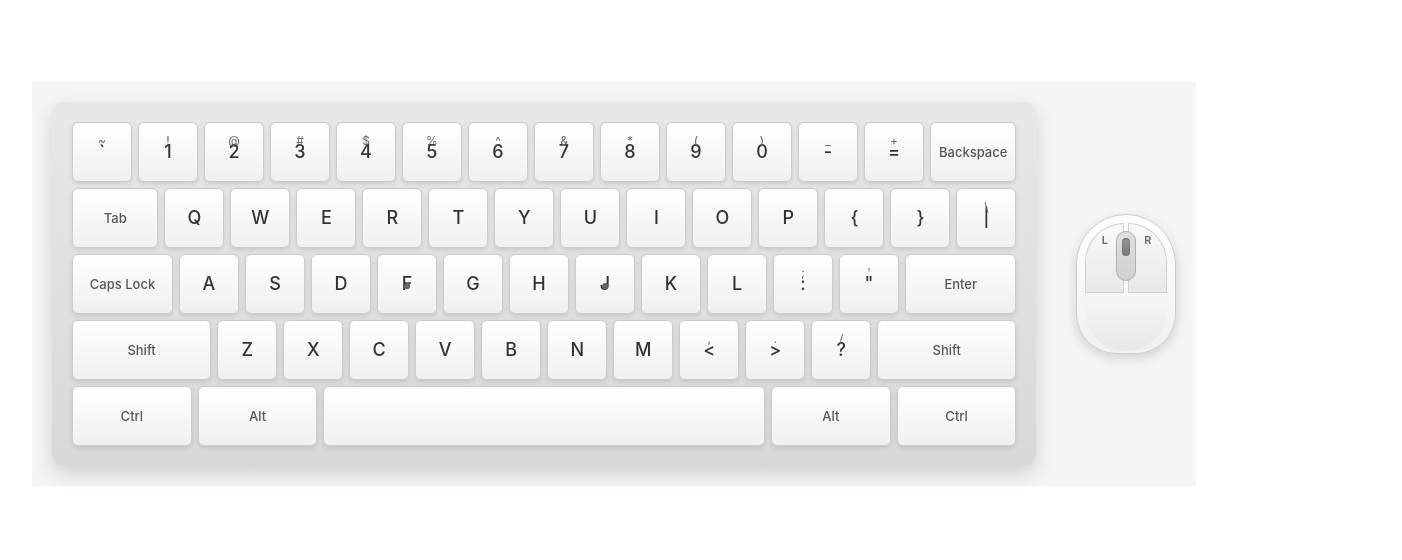
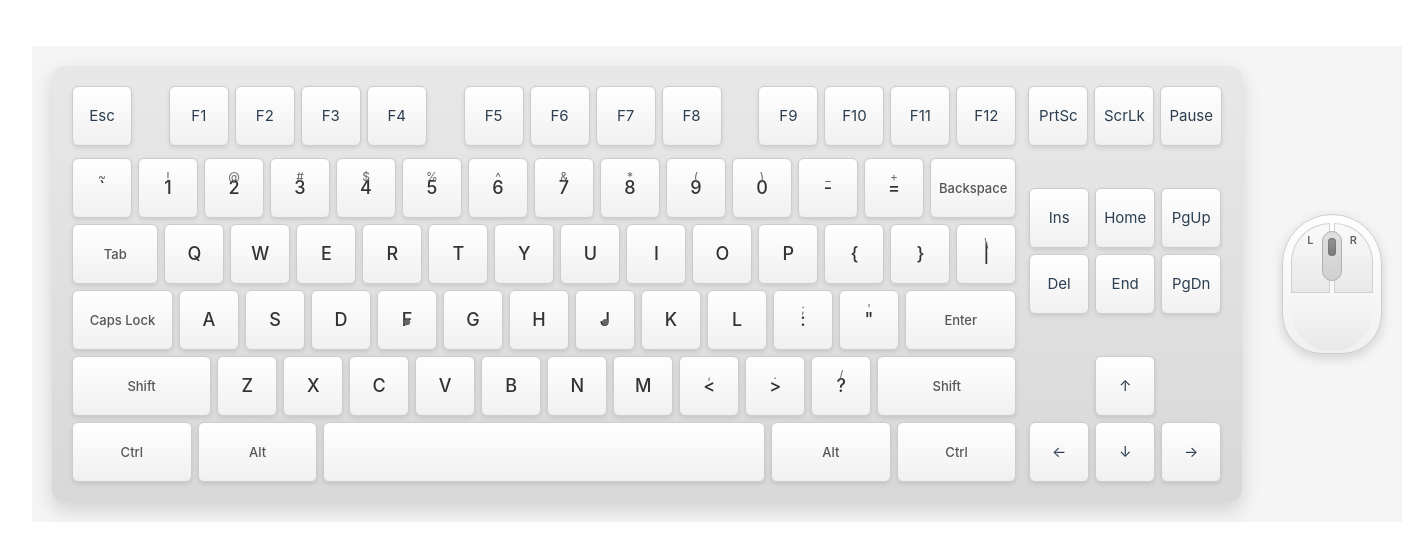
Before and after one commit to Towerrrr/MapMuse, a Vue app: page / in a window 1280 px wide. Shown: the part 116-676 px from the top of the page, 1402 px wide, since content can reach past the window. Built offline with nearby package versions, Linux system fonts and the light colour scheme.

Commit message:
feat: 功能键区、系统键区、方向键区

```diff
--- a/src/main.ts
+++ b/src/main.ts
@@ -5,12 +5,12 @@ import { createPinia } from 'pinia'
 
 import App from './App.vue'
 import router from './router'
-import Antd from 'ant-design-vue';
-import 'ant-design-vue/dist/reset.css';
+import Antd from 'ant-design-vue'
+import 'ant-design-vue/dist/reset.css'
 
 const app = createApp(App)
 
-app.use(Antd);
+app.use(Antd)
 app.use(createPinia())
 app.use(router)
 
--- a/src/views/HomeView.vue
+++ b/src/views/HomeView.vue
@@ -1,6 +1,26 @@
 <template>
   <div class="keyboard-container">
     <div class="keyboard">
+      <div class="keyboard-left">
+        <!-- 功能键区域 -->
+        <div class="keyboard-row function-keys">
+          <button class="key">Esc</button>
+          <div class="keyboard-row">
+            <button class="key" v-for="key in functionKeys1" :key="key">
+              {{ key }}
+            </button>
+          </div>
+          <div class="keyboard-row">
+            <button class="key" v-for="key in functionKeys2" :key="key">
+              {{ key }}
+            </button>
+          </div>
+          <div class="keyboard-row">
+            <button class="key" v-for="key in functionKeys3" :key="key">
+              {{ key }}
+            </button>
+          </div>
+        </div>
         <!-- 第一行 -->
         <div class="keyboard-row">
           <button class="key" v-for="key in row1" :key="key.main">
@@ -71,6 +91,41 @@
         </div>
       </div>
 
+      <!-- 键盘右侧区域 -->
+      <div class="keyboard-right">
+        <div class="right-row">
+          <button class="key" v-for="key in systemKeys" :key="key">
+            {{ key }}
+          </button>
+        </div>
+        <!-- 导航键区域 -->
+        <div class="right-keys">
+            <div class="right-row">
+              <button class="key" v-for="key in navKeys1" :key="key">
+                {{ key }}
+              </button>
+            </div>
+            <div class="right-row">
+              <button class="key" v-for="key in navKeys2" :key="key">
+                {{ key }}
+              </button>
+            </div>
+        </div>
+
+        <!-- 方向键 -->
+        <div class="right-keys">
+          <div class="right-row">
+            <button class="key">↑</button>
+          </div>
+          <div class="right-row">
+            <button class="key">←</button>
+            <button class="key">↓</button>
+            <button class="key">→</button>
+          </div>
+        </div>
+      </div>
+    </div>
+
     <!-- 鼠标部分 -->
     <div class="mouse-section">
       <div class="mouse">
@@ -109,7 +164,7 @@ export default {
         { symbol: '(', main: '9' },
         { symbol: ')', main: '0' },
         { symbol: '_', main: '-' },
-        { symbol: '+', main: '=' }
+        { symbol: '+', main: '=' },
       ],
       row2: [
         { main: 'Q' },
@@ -123,7 +178,7 @@ export default {
         { main: 'O' },
         { main: 'P' },
         { main: '{', symbol: '[' },
-        { main: '}', symbol: ']' }
+        { main: '}', symbol: ']' },
       ],
       row3: [
         { main: 'A' },
@@ -134,7 +189,7 @@ export default {
         { main: 'H' },
         { main: 'J', dot: true },
         { main: 'K' },
-        { main: 'L' }
+        { main: 'L' },
       ],
       row4: [
         { main: 'Z' },
@@ -143,17 +198,23 @@ export default {
         { main: 'V' },
         { main: 'B' },
         { main: 'N' },
-        { main: 'M' }
-      ]
+        { main: 'M' },
+      ],
+      functionKeys1: ['F1', 'F2', 'F3', 'F4',],
+      functionKeys2: ['F5', 'F6', 'F7', 'F8'],
+      functionKeys3: ['F9', 'F10', 'F11', 'F12'],
+      systemKeys: ['PrtSc', 'ScrLk', 'Pause'],
+      navKeys1: ['Ins', 'Home', 'PgUp'],
+      navKeys2: ['Del', 'End', 'PgDn'],
     }
-  }
+  },
 }
 </script>
 
 <style scoped>
 .keyboard-container {
   display: flex;
-  flex-direction: direction;
+  flex-direction: row;
   justify-content: center;
   align-items: center;
   background-color: #f5f5f5;
@@ -173,7 +234,9 @@ export default {
   background: linear-gradient(to bottom, #ffffff, #f0f0f0);
   border: 1px solid #ccc;
   border-radius: 50px 50px 40px 40px;
-  box-shadow: 0 4px 12px rgba(0, 0, 0, 0.15), inset 0 1px 0 rgba(255, 255, 255, 0.8);
+  box-shadow:
+    0 4px 12px rgba(0, 0, 0, 0.15),
+    inset 0 1px 0 rgba(255, 255, 255, 0.8);
   position: relative;
   padding: 8px;
 }
@@ -257,10 +320,18 @@ export default {
 }
 
 .keyboard {
+  display: flex;
   background: linear-gradient(to bottom, #e8e8e8, #d8d8d8);
+  gap: 12px;
   padding: 20px;
   border-radius: 12px;
   box-shadow: 0 8px 20px rgba(0, 0, 0, 0.15);
+}
+
+.keyboard-right {
+  display: flex;
+  flex-direction: column;
+  justify-content: space-between;
 }
 
 .keyboard-row {
@@ -280,7 +351,9 @@ export default {
   background: linear-gradient(to bottom, #ffffff, #f0f0f0);
   border: 1px solid #ccc;
   border-radius: 6px;
-  box-shadow: 0 2px 4px rgba(0, 0, 0, 0.1), inset 0 1px 0 rgba(255, 255, 255, 0.8);
+  box-shadow:
+    0 2px 4px rgba(0, 0, 0, 0.1),
+    inset 0 1px 0 rgba(255, 255, 255, 0.8);
   cursor: pointer;
   font-family: -apple-system, BlinkMacSystemFont, 'Segoe UI', sans-serif;
   display: flex;
@@ -364,19 +437,24 @@ export default {
   flex: 5;
 }
 
-/* 响应式设计 */
-@media (max-width: 768px) {
-  .key {
-    min-width: 40px;
-    height: 45px;
+/* 功能键区域样式 */
+.function-keys {
+  display: flex;
+  justify-content: space-between;
 }
 
-  .key-main {
-    font-size: 14px;
+/* 右侧区域键样式 */
+.right-keys {
+  display: flex;
+  flex-direction: column;
+  gap: 6px;
+  align-items: center;
 }
 
-  .key-symbol {
-    font-size: 10px;
+/* 右侧区域行样式 */
+.right-row {
+  display: flex;
+  gap: 6px;
 }
-}
+
 </style>
```
Also changed, not shown: src/App.vue (+3 -4 lines). Lines whose indentation alone changed are shown as unchanged.
